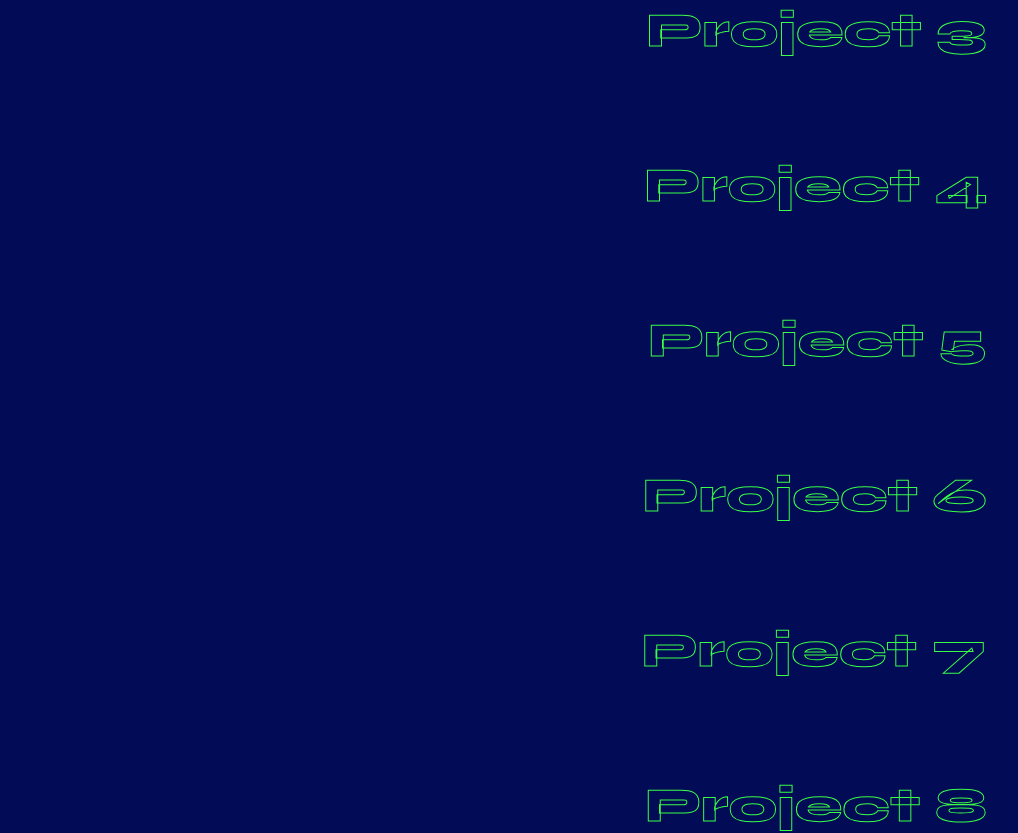
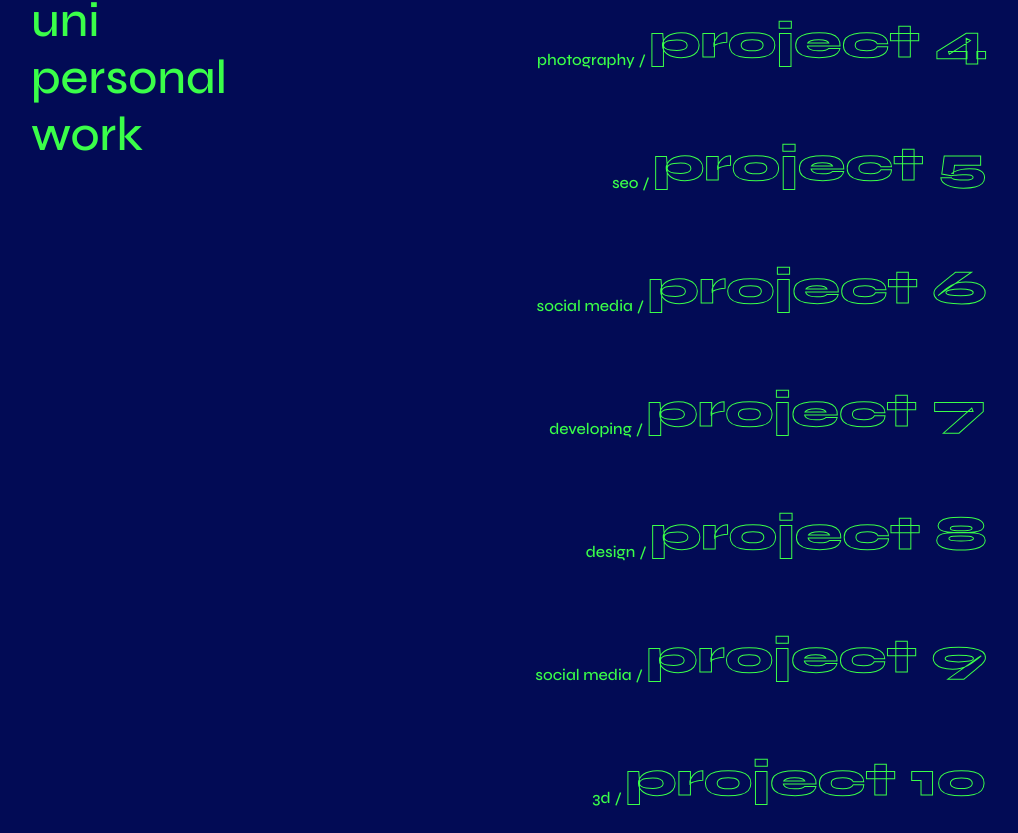
Before and after one commit to marclopezsoler/portfolio-2023, a Next.js app: page /work in a window 1280 px wide. Shown: the part 517-1350 px from the top of the page, without its empty margins (133-1151 px from the left). Built offline with nearby package versions, Linux system fonts and the light colour scheme.

Commit message:
work detail starting

```diff
--- a/app/_data/data.js
+++ b/app/_data/data.js
@@ -1,63 +1,73 @@
 const works = [
    {
-     id: '1',
-     slug: 'work1',
-     title: 'Project 1',
-     type: 'uni'
+     num: '1',
+     id: 'work1',
+     title: 'project 1',
+     type: 'uni',
+     class: '3d'
    },
    {
-     id: '2',
-     slug: 'work2',
-     title: 'Project 2',
-     type: 'uni'
+     num: '2',
+     id: 'work2',
+     title: 'project 2',
+     type: 'uni',
+     class: 'design'
    },
    {
-    id: '3',
-    slug: 'work3',
-    title: 'Project 3',
-    type: 'uni'
+    num: '3',
+    id: 'work3',
+    title: 'project 3',
+    type: 'uni',
+    class: 'frontend'
   },
   {
-    id: '4',
-    slug: 'work4',
-    title: 'Project 4',
-    type: 'personal'
+    num: '4',
+    id: 'work4',
+    title: 'project 4',
+    type: 'personal',
+    class: 'photography'
   },
    {
-     id: '5',
-     slug: 'work5',
-     title: 'Project 5',
-     type: 'personal'
+     num: '5',
+     id: 'work5',
+     title: 'project 5',
+     type: 'personal',
+     class: 'seo'
    },
    {
-     id: '6',
-     slug: 'work6',
-     title: 'Project 6',
-     type: 'personal'
+     num: '6',
+     id: 'work6',
+     title: 'project 6',
+     type: 'personal',
+     class: 'social media'
    },
    {
-    id: '7',
-    slug: 'work7',
-    title: 'Project 7',
-    type: 'personal'
+    num: '7',
+    id: 'work7',
+    title: 'project 7',
+    type: 'personal',
+    class: 'developing'
   },
   {
-    id: '8',
-    slug: 'work8',
-    title: 'Project 8',
-    type: 'work'
+    num: '8',
+    id: 'work8',
+    title: 'project 8',
+    type: 'work',
+    class: 'design'
   },
   {
-    id: '9',
-    slug: 'work9',
-    title: 'Project 9',
-    type: 'work'
+    num: '9',
+    id: 'work9',
+    title: 'project 9',
+    type: 'work',
+    class: 'social media'
   },
   {
-   id: '0',
-   slug: 'work10',
-   title: 'Project 10',
-   type: 'work'
+   num: '0',
+   id: 'work10',
+   title: 'project 10',
+   type: 'work',
+   class: '3d'
  },
  ];
 
--- a/app/work/WorkPage.js
+++ b/app/work/WorkPage.js
@@ -42,44 +42,49 @@ const WorkPage = () => {
       <div className={styles.main}>
         <p>WORK</p>
         <section className={styles.work_content}>
-          <div className={styles.tags_parent}>
-            <section className={styles.work_tags}>
+          <section className={styles.tags_parent}>
+            <div className={styles.work_tags}>
               <a href="#uni">uni</a>
               <a href="#personal">personal</a>
               <a href="#work">work</a>
+            </div>
           </section>
-          </div>
           <section className={styles.work_items}>
             {works.map((work) => {
               return (
                 <button
                   className={`${styles.workItem} ${
-                    hoveredItemId === work.slug ? styles.opacity : ""
+                    hoveredItemId === work.id ? styles.opacity : ""
                   }`}
-                  key={work.slug}
-                  onMouseEnter={() => setHoveredItemId(work.slug)}
+                  key={work.id}
+                  onMouseEnter={() => setHoveredItemId(work.id)}
                   onMouseLeave={() => setHoveredItemId(null)}
                 >
+                  <div className={styles.title_name}>
+                    <span>{work.class}</span>
+                    <span className={styles.space}> / </span>
                     <Link
-                    href={`/work/${work.slug}`}
+                      href={`/work/${work.id}`}
                       className={styles.link}
                       id={work.type}
                     >
                       <p className={styles.title}>{work.title}</p>
                     </Link>
+                  </div>
                   <Image
-                    src={`/assets/images/work/${work.slug}/image1.jpg`}
+                    src={`/assets/images/work/${work.id}/image1.jpg`}
                     width={100}
                     height={100}
                     className={styles.image}
                     style={{
                       left: `${
-                        work.id % 2 === 0
+                        work.num % 2 != 0
                           ? localX - 220 + "px"
                           : localX + 20 + "px"
                       }`,
                       top: localY - 50 + "px",
                     }}
+                    alt={work.title}
                   />
                 </button>
               );
--- a/public/styles/Work.module.scss
+++ b/public/styles/Work.module.scss
@@ -25,7 +25,6 @@
   align-items: center;
   width: 100%;
   max-width: 1080px;
-  background-color: transparent;
 }
 
 .tags_parent {
@@ -36,6 +35,8 @@
   align-items: center;
   width: 100%;
   max-width: 1080px;
+  z-index: 3;
+  pointer-events: none;
 }
 
 .work_tags {
@@ -46,16 +47,14 @@
   align-items: flex-start;
   justify-content: center;
   align-self: start;
-  width: calc(100% - 40px);
-  max-width: 1080px;
   padding-left: 5%;
-  z-index: -1;
 
   a {
     font-family: $font-titles;
     color: $green;
     font-size: 3em;
     text-decoration: none;
+    pointer-events: auto;
   }
 }
 
@@ -79,9 +78,10 @@
   align-items: flex-end;
   justify-content: center;
   background-color: transparent;
+  gap: 4em;
+  z-index: 2;
+  pointer-events: auto;
 }
-
-
 
 .workItem {
   border: 0;
@@ -89,13 +89,17 @@
 
   font-family: $font-titles;
   font-weight: 800;
-  font-size: 3em;
+  font-size: 3rem;
   text-decoration: none;
   -webkit-text-fill-color: transparent;
   -webkit-text-stroke: 1px $green;
   transform-origin: center right;
-  transition: 0.35s;
+
+  width: fit-content;
+  height: fit-content;
+
   text-align: right;
+  transition: 0.35s ease-out;
 
   &:hover {
     .title {
@@ -109,9 +113,31 @@
     text-decoration: none;
     -webkit-text-fill-color: transparent;
     -webkit-text-stroke: 1px $green;
+    margin: 0;
+    padding: 0;
   }
 }
 
 .link {
   text-decoration: none;
+  margin: 0;
+  padding: 0;
 }
+
+.title_name{
+  display: flex;
+  flex-direction: row;
+  align-items: flex-end;
+
+  span{
+    font-size: 1rem;
+    margin-bottom: 0.11rem;
+    font-weight: 500;
+    -webkit-text-fill-color: $green;
+    -webkit-text-stroke: 0;
+  }
+
+  .space{
+    margin: 0 4px;
+  }
+}
```
Also changed, not shown: app/work/[id]/WorkDetailPage.js (+5 -3 lines). Lines whose indentation alone changed are shown as unchanged.
